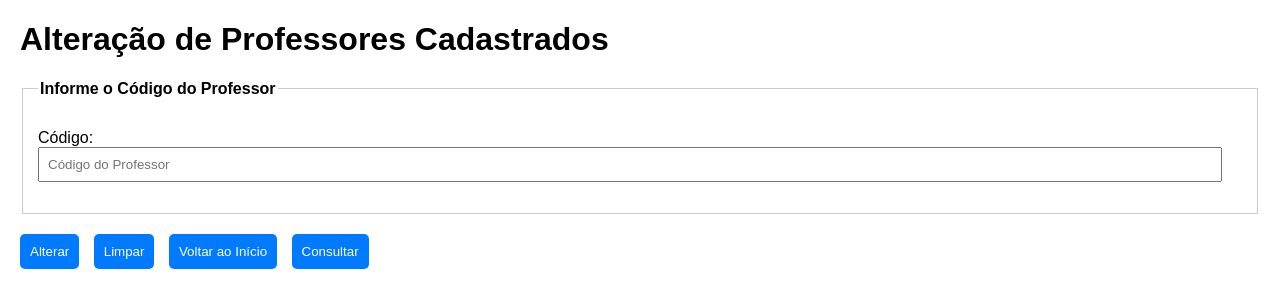
After one commit to Guzhie/PrjInterdisciplinarPW, a PHP site: page /consultarAltProfessor.php in a window 1280 px wide. The commit adds this page. Shown: the top 308 px of the page. Run offline with PHP 8.4, Linux system fonts and the light colour scheme; the visitor is signed in with stand-in values (Sample User, id 1).

Commit message:
Alterar feito

```diff
--- /dev/null
+++ b/consultarAltProfessor.php
@@ -0,0 +1,76 @@
+<!DOCTYPE html>
+<html lang="pt-BR">
+
+<head>
+    <meta charset="UTF-8">
+    <meta name="viewport" content="width=device-width, initial-scale=1.0">
+    <title>Alterar Professor</title>
+    <style>
+        body {
+            font-family: Arial, sans-serif;
+            margin: 20px;
+        }
+
+        fieldset {
+            border: 1px solid #ccc;
+            padding: 15px;
+            margin-bottom: 20px;
+        }
+
+        legend {
+            font-weight: bold;
+        }
+
+        .button-grid {
+            margin-top: 20px;
+        }
+
+        .button-grid input[type="submit"],
+        .button-grid input[type="reset"] {
+            padding: 10px;
+            background-color: #007BFF;
+            color: white;
+            border: none;
+            border-radius: 5px;
+            margin-right: 10px;
+        }
+
+        input[type="text"] {
+            padding: 8px;
+            width: calc(100% - 20px);
+            box-sizing: border-box;
+        }
+
+        .button-grid input[type="submit"]:hover,
+        .button-grid input[type="reset"]:hover {
+            background-color: #0056b3;
+        }
+    </style>
+</head>
+
+<body>
+    <?php
+    session_start();
+
+    if (!isset($_SESSION['usuario'])) {
+        header("Location: index.php");
+        exit();
+    }
+    ?>
+
+    <h1>Alteração de Professores Cadastrados</h1>
+    <form name="cliente" method="POST" action="alterarProfessor.php">
+        <fieldset id="a">
+            <legend>Informe o Código do Professor</legend>
+            <p>Código: <input name="txtcod" type="text" size="40" maxlength="40" placeholder="Código do Professor"></p>
+        </fieldset>
+        <div class="button-grid">
+            <input name="btnenviar" type="submit" value="Alterar">
+            <input name="limpar" type="reset" value="Limpar">
+            <input type="submit" name="voltar" value="Voltar ao Início" formaction="menu.php">
+            <input type="submit" name="voltar" value="Consultar" formaction="consultarProfessor.php">
+        </div>
+    </form>
+</body>
+
+</html>
--- a/menu.php
+++ b/menu.php
@@ -23,7 +23,7 @@ if (!isset($_SESSION['usuario'])) {
     <nav class="nav">
         <ul>
             <li><a href="cadastrarProfessor.php">Criar</a></li>
-            <li><a href="consult_alterar.php">Alterar</a></li>
+            <li><a href="consultarAltProfessor.php">Alterar</a></li>
             <li><a href="listarProfessor.php">Listar</a></li>
             <li><a href="consultarProfessor.php">Consultar</a></li>
             <li><a href="excluirProfessor.php">Exclusão</a></li>
```
Also changed, not shown: Professor.php (+57 -1 lines), alterarProfessor.php (added, +129 -0 lines), bancosql.sql (+5 -7 lines).
